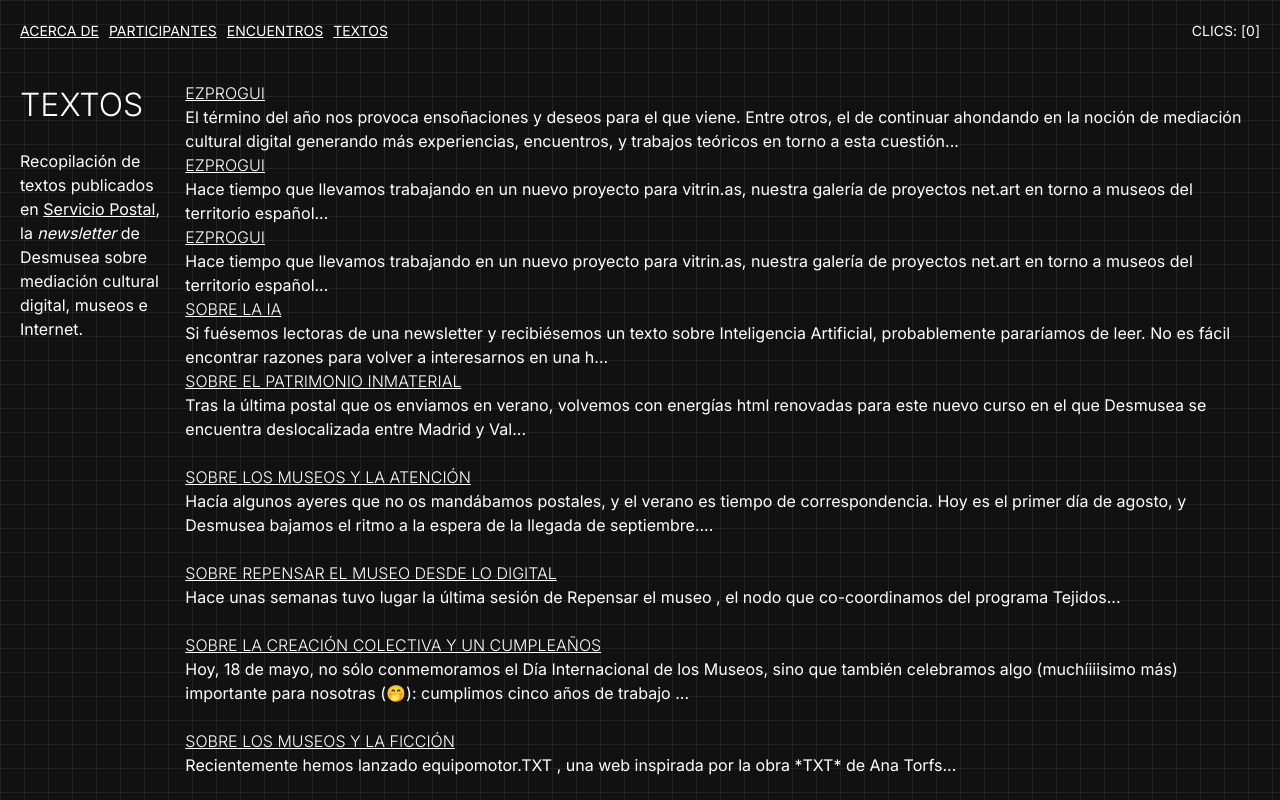
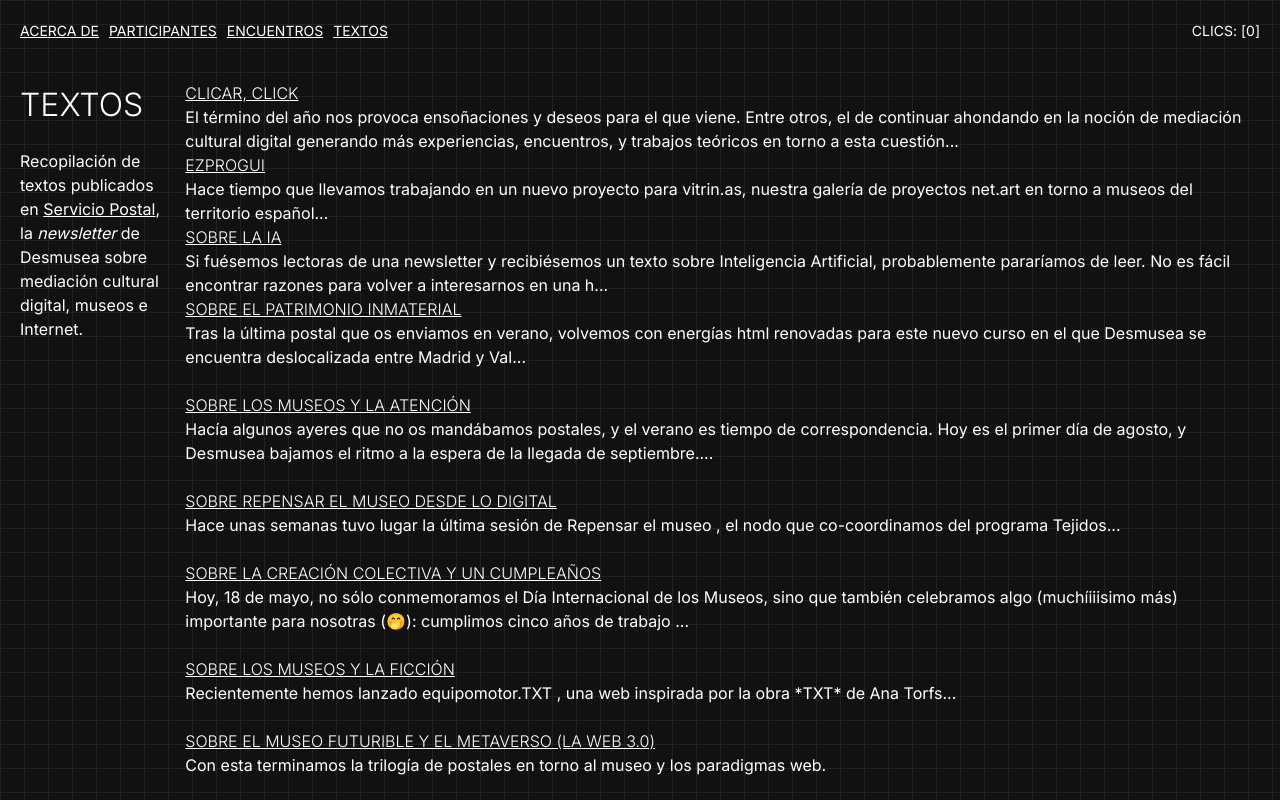
Before and after one commit to claraharguindey/clicar-click, a Next.js app: page /textos in a window 1280 px wide. Shown: the top 800 px of the page. Built offline with nearby package versions, Linux system fonts and the light colour scheme.

Commit message:
Update title

```diff
--- a/src/app/textos/page.tsx
+++ b/src/app/textos/page.tsx
@@ -28,7 +28,7 @@ export default function About() {
               href={"https://desmusea.substack.com/p/message-11"}
               target="_blank"
             >
-              <h2 className="subtitle">Ezprogui</h2>
+              <h2 className="subtitle">Clicar, click</h2>
             </Link>
             <p>
               El término del año nos provoca ensoñaciones y deseos para el que
@@ -40,19 +40,6 @@ export default function About() {
           <li>
             <Link
               href={"https://desmusea.substack.com/p/message-10"}
-              target="_blank"
-            >
-              <h2 className="subtitle">Ezprogui</h2>
-            </Link>
-            <p>
-              Hace tiempo que llevamos trabajando en un nuevo proyecto para
-              vitrin.as, nuestra galería de proyectos net.art en torno a museos
-              del territorio español...
-            </p>
-          </li>
-          <li>
-            <Link
-              href={"https://desmusea.substack.com/p/message-9"}
               target="_blank"
             >
               <h2 className="subtitle">Ezprogui</h2>
```
